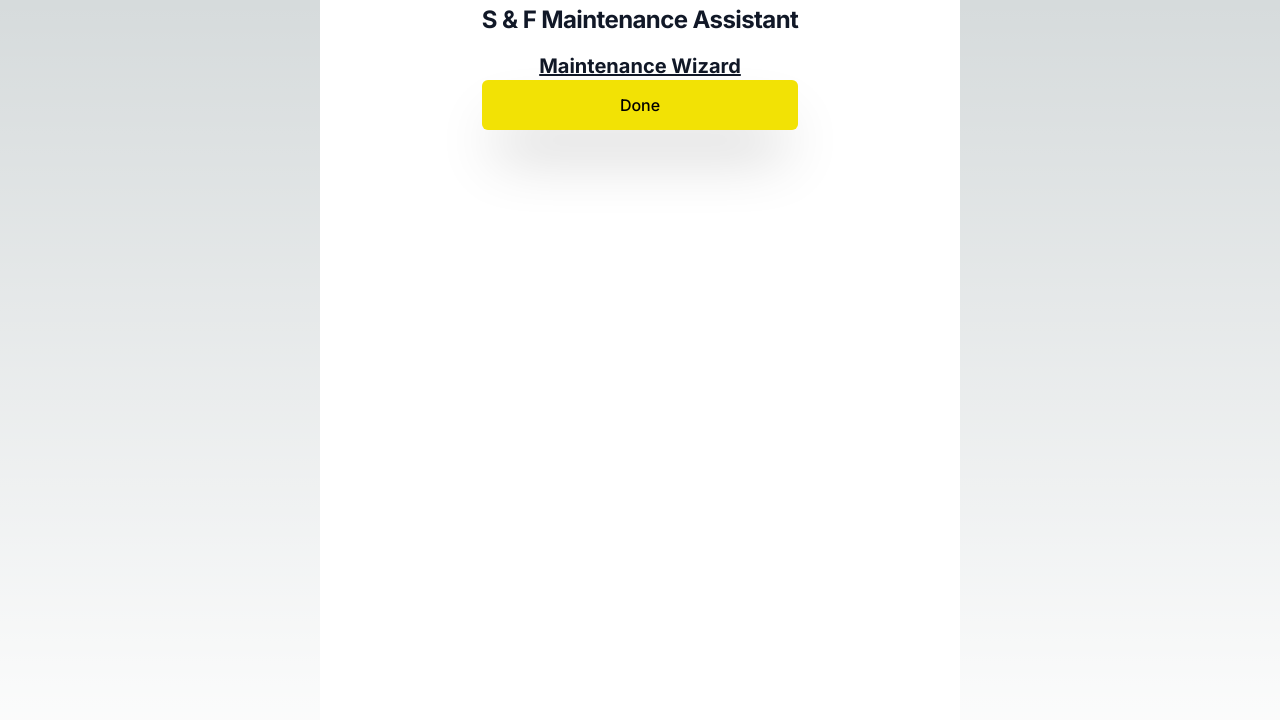
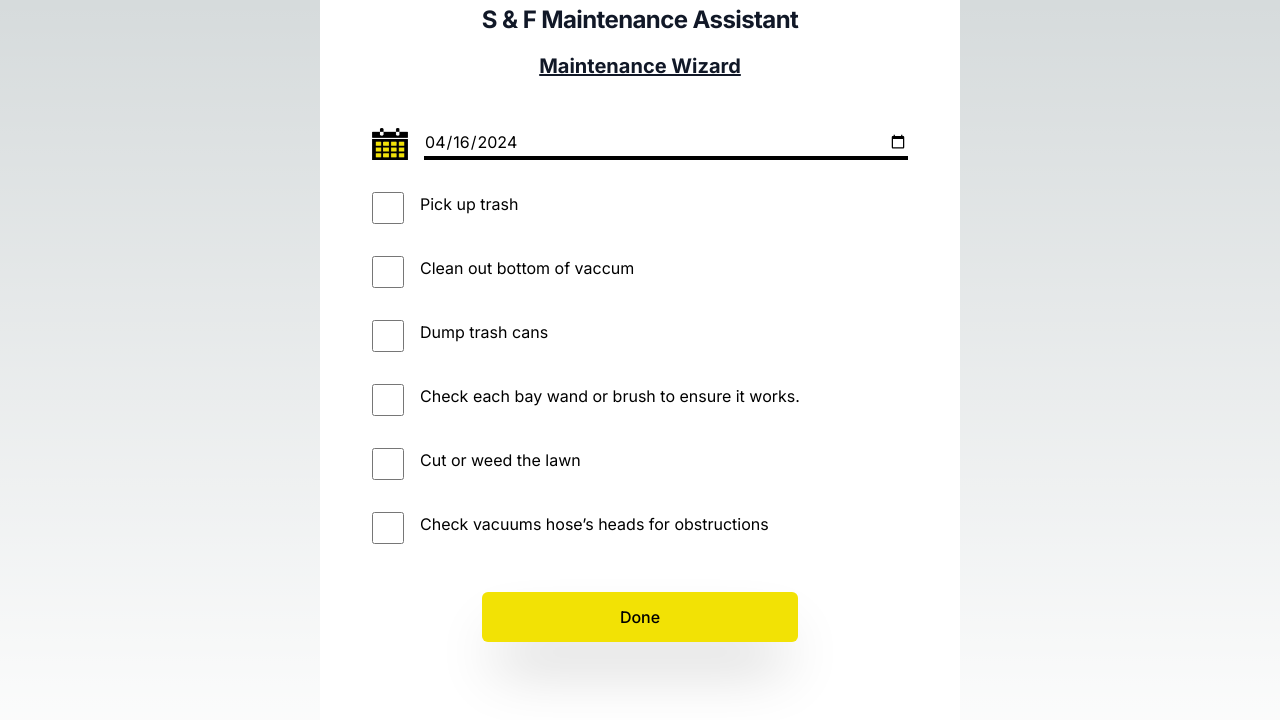
Before and after one commit to jcsmileyjr/carwash, a Next.js app: page /maintenance in a window 1280 px wide. Shown: the top 720 px of the page. Built offline with nearby package versions, Linux system fonts and the light colour scheme.

Commit message:
Refactor to create a real maintenance issue

```diff
--- a/package.json
+++ b/package.json
@@ -11,9 +11,11 @@
     "test-watch": "jest --watchAll"
   },
   "dependencies": {
+    "moment": "^2.30.1",
     "next": "14.0.4",
     "react": "^18",
-    "react-dom": "^18"
+    "react-dom": "^18",
+    "uuid": "^9.0.1"
   },
   "devDependencies": {
     "@testing-library/jest-dom": "^5.16.5",
@@ -22,6 +24,7 @@
     "@types/node": "^20",
     "@types/react": "^18",
     "@types/react-dom": "^18",
+    "@types/uuid": "^9.0.8",
     "autoprefixer": "^10.0.1",
     "eslint": "^8",
     "eslint-config-next": "14.0.4",
--- a/src/app/maintenance/page.tsx
+++ b/src/app/maintenance/page.tsx
@@ -1,23 +1,104 @@
+"use client"
 import AppHeader from "../components/appHeader/appHeader";
 import CTAButton from "../components/ctaButton/ctaButton";
+import Issue from '../Types/issue';
+import Image from 'next/image';
+import Calendar from '../../images/calendar.png';
+import WhatToDoIssue from '../lib/whatToDoIssue.json';
+import { useState} from 'react';
+import moment from 'moment'; // NPM module that converts date objects to strings
+import {v4 as uuidv4} from 'uuid'; // NPM module that creates a random ID number
 
 // Testing below
-import WhatToDoIssue from '../lib/whatToDoIssue.json';
-function createTestIssue() {
-    const expandIssue = JSON.parse(JSON.stringify(WhatToDoIssue));
-    expandIssue.pickTrash.checked = true;
-    expandIssue.logType = "action";
-    expandIssue.issueID = 1001;
-    return expandIssue;
+function createDefaultIssue() {
+    let defaultIssue = JSON.parse(JSON.stringify(WhatToDoIssue));
+    defaultIssue.logType = "action";
+    const randomID = uuidv4();
+    defaultIssue.issueID = 1000; //randomID;
+    defaultIssue.date = moment().format("YYYY-MM-DD");
+    return defaultIssue;
 }
 
 export default function Maintenance () {
-    const testIssue = createTestIssue();
+    const defaultIssue = createDefaultIssue();
+
+    const [date, setDate] = useState(defaultIssue.date);
+    const [pickTrash, setPickTrash] = useState(false);
+    const [cleanVacuum, setCleanVacuum] = useState(false);
+    const [dumpTrashCans, setDumpTrashCans] = useState(false);
+    const [checkBayEquipment, setCheckBayEquipment] = useState(false);
+    const [mowLawn, setMowLawn] = useState(false);
+    const [checkVacuumHoses, setCheckVacuumHoses] = useState(false);
+
     return (
         <main className='md:w-1/2 md:mx-auto flex min-h-screen flex-col p-1 bg-white'>
             <AppHeader />
             <h1 className="mt-4 text-xl font-bold underline text-gray-900 text-center">Maintenance Wizard</h1>
-            <CTAButton content="Done" route="/" appData={testIssue} />
+            <div className="m-12 flex flex-col gap-8">
+                <div className='flex flex-row'>
+                    <Image priority={false} src={Calendar} width={40} height={30} alt="" className='h-8 mr-4 self-end' />
+                    <input type="date" value={date} onChange={(e) => setDate(e.target.value)}  className="border-b-4 border-black w-full"/>
+                </div>
+                <div className='flex flex-row align-center'>
+                    <input type="checkbox" checked={pickTrash} onChange={(e) => setPickTrash(e.target.checked)} className="h-8 w-8 self-center border-4 border-solid border-black accent-goldYellow"/>
+                    <label className='pl-4 w-4/5'>{defaultIssue['pickTrash'].content}</label>
+                </div>
+                <div className='flex flex-row align-center'>
+                    <input type="checkbox" checked={cleanVacuum} onChange={(e) => setCleanVacuum(e.target.checked)} className="h-8 w-8 self-center border-4 border-solid border-black accent-goldYellow"/>
+                    <label className='pl-4 w-4/5'>{defaultIssue['cleanVacuum'].content}</label>
+                </div>
+                <div className='flex flex-row align-center'>
+                    <input type="checkbox" checked={dumpTrashCans} onChange={(e) => setDumpTrashCans(e.target.checked)} className="h-8 w-8 self-center border-4 border-solid border-black accent-goldYellow"/>
+                    <label className='pl-4 w-4/5'>{defaultIssue['dumpTrashCans'].content}</label>
+                </div>
+                <div className='flex flex-row align-center'>
+                    <input type="checkbox" checked={checkBayEquipment} onChange={(e) => setCheckBayEquipment(e.target.checked)} className="h-8 w-8 self-center border-4 border-solid border-black accent-goldYellow"/>
+                    <label className='pl-4 w-4/5'>{defaultIssue['checkBayEquipment'].content}</label>
+                </div>
+                <div className='flex flex-row align-center'>
+                    <input type="checkbox" checked={mowLawn} onChange={(e) => setMowLawn(e.target.checked)} className="h-8 w-8 self-center border-4 border-solid border-black accent-goldYellow"/>
+                    <label className='pl-4 w-4/5'>{defaultIssue['mowLawn'].content}</label>
+                </div>
+                <div className='flex flex-row align-center'>
+                    <input type="checkbox" checked={checkVacuumHoses} onChange={(e) => setCheckVacuumHoses(e.target.checked)} className="h-8 w-8 self-center border-4 border-solid border-black accent-goldYellow"/>
+                    <label className='pl-4 w-4/5'>{defaultIssue['checkVacuumHoses'].content}</label>
+                </div>
+            </div>
+            <CTAButton content="Done" route="/"
+                appData={
+                    {
+                        date: date,
+                        issueID: defaultIssue.issueID, // change out later with random ID
+                        logType: "action",
+                        content: null,
+                        pickTrash: {
+                            content: defaultIssue['pickTrash'].content,
+                            checked: pickTrash
+                        },
+                        cleanVacuum: {
+                            content: defaultIssue['cleanVacuum'].content,
+                            checked: cleanVacuum
+                        },
+                        dumpTrashCans: {
+                            content: defaultIssue['dumpTrashCans'].content,
+                            checked: dumpTrashCans
+                        },
+                        checkBayEquipment: {
+                            content: defaultIssue['checkBayEquipment'].content,
+                            checked: checkBayEquipment
+                        },
+                        mowLawn: {
+                            content: defaultIssue['mowLawn'].content,
+                            checked: mowLawn
+                        },
+                        checkVacuumHoses: {
+                            content: defaultIssue['checkVacuumHoses'].content,
+                            checked: checkVacuumHoses
+                        }
+                    }
+                }
+            />
         </main>
     );
 }
+//
```
Also changed, not shown: src/images/calendar.png (added), 1 other file (tests, documents, lock files or other folders).
